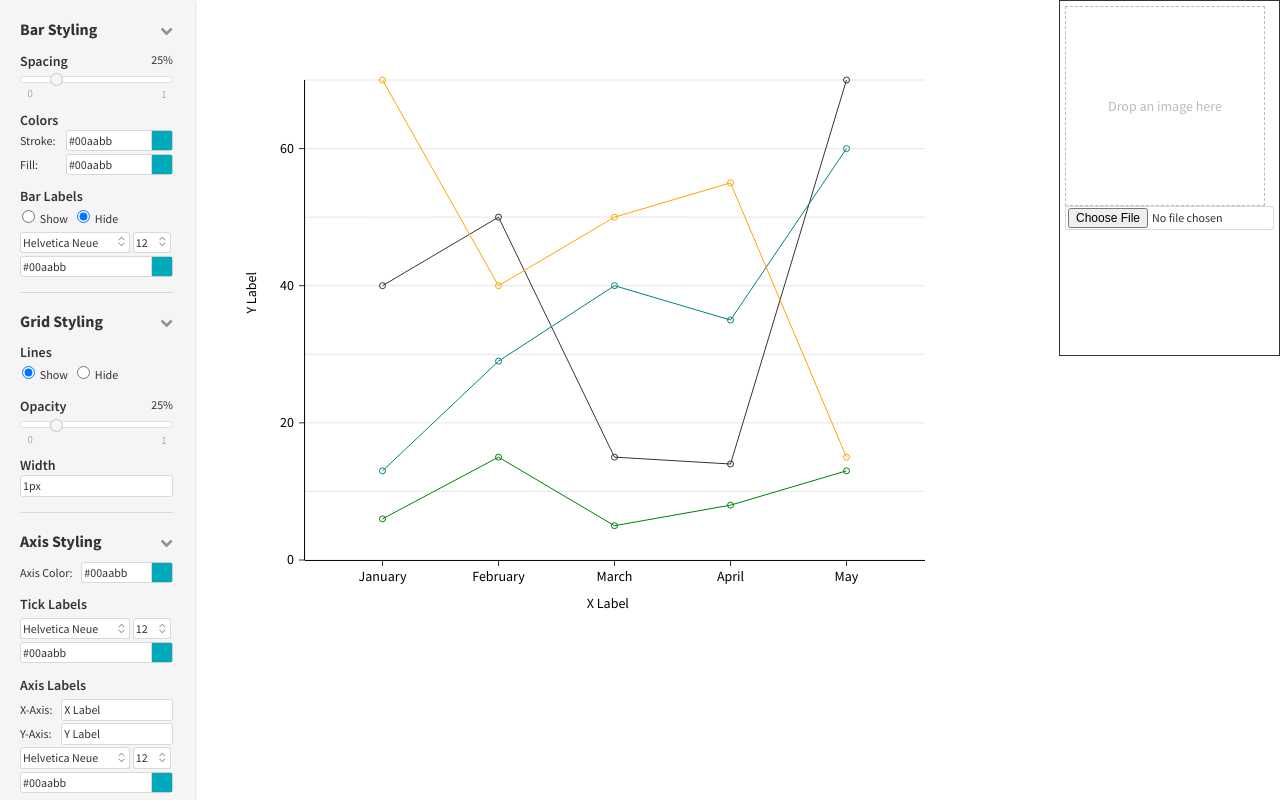
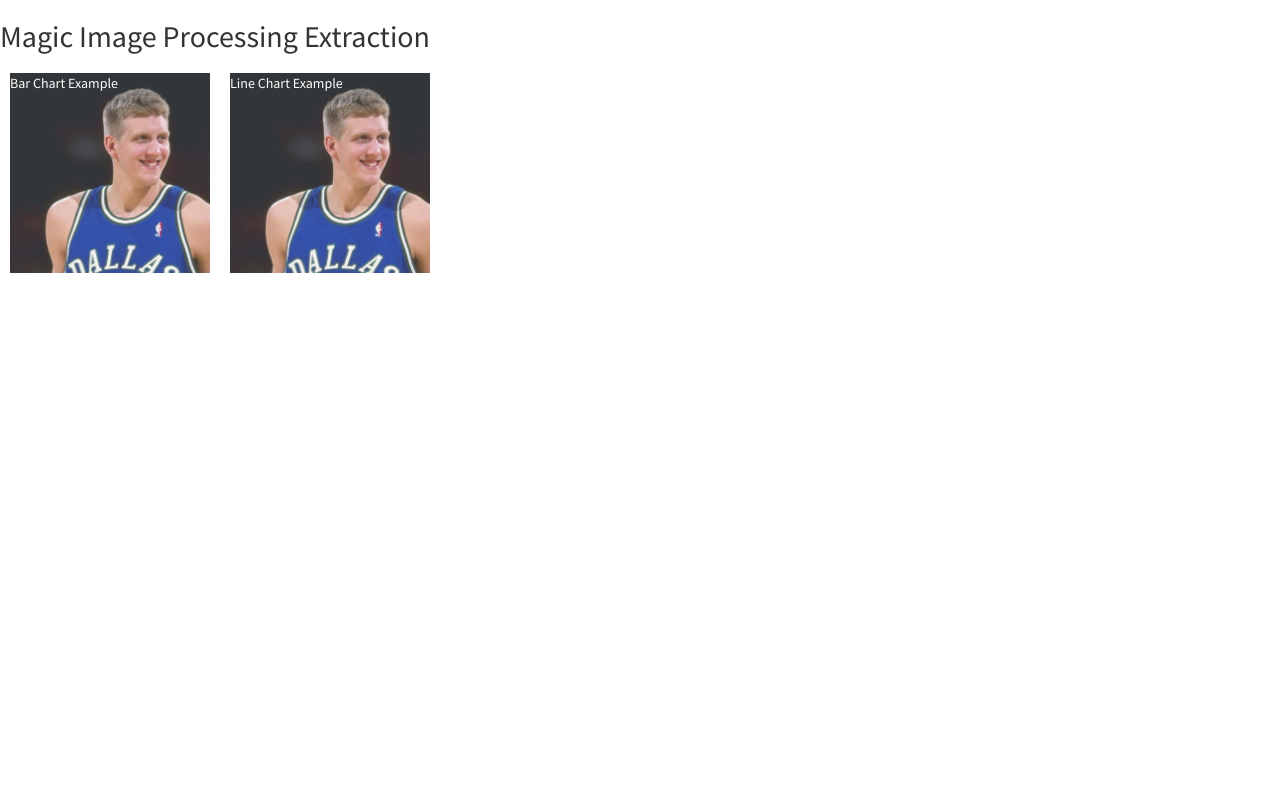
Before and after one commit to pkbriggs/project448b, a PHP site: page / in a window 1280 px wide. Run offline with PHP 8.4, Linux system fonts and the light colour scheme; some libraries are stand-ins or nearby versions.

Commit message:
Adding ability to click on an image and take you to the right chart. Extracting colors from images now also works

```diff
--- a/css/style.css
+++ b/css/style.css
@@ -59,10 +59,10 @@ input[type=radio] {
 
 .vis_controls {
 	/* position */
-	position: static;
+	position: fixed;
 	left: 0;
 	top: 0;
-	width: 195px;
+	width: 205px;
 	height: 100%;
 	overflow-y: scroll;
 
@@ -110,11 +110,16 @@ input[type=radio] {
 	max-height: 300px;
 }
 
+.image_picker_preview_container img {
+	display: block;
+	margin: 5px auto;
+}
+
 .image_dominant_color {
 	width: 100px;
 	height: 100px;
-	margin-bottom: 10px;
-	margin-top: 10px;
+	margin: 10px auto;
+	display: block;
 }
 
 .image_color_palette_color {
@@ -126,3 +131,29 @@ input[type=radio] {
 .x_axis .tick line, .y_axis .tick line {
 	stroke: #333;
 }
+
+/* style for first step in workflow */
+.chart_image_container {
+	width: 200px;
+	height: 200px;
+	margin: 10px;
+	float: left;
+	background-image: url("../img/dirk_bar.jpg");
+	background-size: cover;
+	color: white;
+	opacity: 0.8;
+}
+
+.chart_image_container:hover {
+	opacity: 1;
+	cursor: pointer;
+}
+
+#select_chart_container {
+	width: 100%;
+	height: 100%;
+}
+
+#chart_super_container {
+	display: none;
+}
--- a/index.html
+++ b/index.html
@@ -18,13 +18,27 @@
 
   <link href="https://maxcdn.bootstrapcdn.com/bootstrap/3.3.6/css/bootstrap.min.css" rel="stylesheet" integrity="sha384-1q8mTJOASx8j1Au+a5WDVnPi2lkFfwwEAa8hDDdjZlpLegxhjVME1fgjWPGmkzs7" crossorigin="anonymous">
 
-
   <!--[if lt IE 9]>
     <script src="http://html5shiv.googlecode.com/svn/trunk/html5.js"></script>
   <![endif]-->
 </head>
 
 <body>
+  <!-- First section contains types of charts you can style from the image-->
+  <section id="select_chart_container">
+    <h2>Magic Image Processing Extraction</h2>
+    <div class="chart_image_container" data-type="bar" id="bar_example">
+      Bar Chart Example
+    </div>
+
+    <div class="chart_image_container" data-type="line" id="line_example">
+      Line Chart Example
+    </div>
+  </section>
+
+  <!-- Contains the actual D3 chart and styling tools -->
+  <section id="chart_super_container">
+
     <div id="chart_info" data-type="line" data-source="1"></div>
     <div class="vis_container">
       <!-- SVG stuff added here by JS -->
@@ -72,7 +86,7 @@
             <span class="small"> Stroke: &nbsp; </span>
             <div class="strokecp cpcontainer">
               <div class="cp input-group colorpicker-component" data-type="bars" data-key="stroke">
-              <input type="text" value="#00AABB" />
+                <input type="text" value="#333" />
                 <span class="input-group-addon"><i></i></span>
               </div>
             </div>
@@ -83,7 +97,7 @@
             <span class="small"> Fill: &nbsp; </span>
             <div class="fillcp cpcontainer">
               <div class="cp input-group colorpicker-component" data-type="bars" data-key="fill">
-              <input type="text" value="#00AABB" />
+                <input type="text" value="#333" />
                 <span class="input-group-addon"><i></i></span>
               </div>
             </div>
@@ -149,7 +163,7 @@
           <!-- Color picker stuff -->
           <div class="labelcolor cpcontainer">
             <div class="cp input-group colorpicker-component" data-type="bars" data-key="fill" data-label="true">
-            <input type="text" value="#00AABB" />
+              <input type="text" value="#333" />
               <span class="input-group-addon"><i></i></span>
             </div>
           </div>
@@ -199,7 +213,7 @@
             <span class="small"> Axis Color: &nbsp; </span>
             <div class="axiscp cpcontainer">
               <div class="cp input-group colorpicker-component" data-type="axis" data-key="line_color">
-              <input type="text" value="#00AABB" />
+                <input type="text" value="#333" />
                 <span class="input-group-addon"><i></i></span>
               </div>
             </div>
@@ -266,7 +280,7 @@
           <div class="tickcolor">
             <div class="tickcp cpcontainer">
               <div class="cp input-group colorpicker-component" data-type="axis" data-key="tick_label_color">
-              <input type="text" value="#00AABB" />
+                <input type="text" value="#333" />
                 <span class="input-group-addon"><i></i></span>
               </div>
             </div>
@@ -341,7 +355,7 @@
           <div class="tickcolor">
             <div class="tickcp cpcontainer">
               <div class="cp input-group colorpicker-component" data-type="axis" data-key="label_color">
-              <input type="text" value="#00AABB" />
+                <input type="text" value="#333" />
                 <span class="input-group-addon"><i></i></span>
               </div>
             </div>
@@ -349,6 +363,8 @@
         </section>
       </div>
     </div>
+
+  </section> <!-- End of chart_super_container -->
 
   <script src="js/d3.min.js"></script>
   <script src="js/jquery-2.2.3.min.js"></script>
--- a/js/color-extractor.js
+++ b/js/color-extractor.js
@@ -1,6 +1,5 @@
 
 var NUM_COLORS_IN_PALETTE = 5;
-
 
 function getDominantColorFromImage(image) {
   var colorThief = new ColorThief();
@@ -13,6 +12,18 @@ function getColorPaletteFromImage(image, numColors) {
   return colorThief.getPalette(image, numColors);
 }
 
+function deleteOldElement(class_name, is_image) {
+  // delete existing element if it exists
+    var old_element = $("." + class_name);
+    if(old_element[0] !== undefined) {
+      if(is_image) {
+        old_element[0].remove();
+      } else {
+        old_element.empty().remove();
+      }
+    }
+}
+
 function loadAndRenderUploadedImage(image, callback) {
   // generate a new FileReader object
   var reader = new FileReader();
@@ -20,6 +31,9 @@ function loadAndRenderUploadedImage(image, callback) {
   // inject an image with the src url
   reader.onload = function(event) {
     var image_url = event.target.result;
+
+    // delete existing image if it exists
+    deleteOldElement("uploaded_image_preview", true);
 
     // create an image with the source URL we got; call the callback when it is done loading
     var img = new Image();
@@ -35,10 +49,28 @@ function loadAndRenderUploadedImage(image, callback) {
   reader.readAsDataURL(image);
 }
 
+function getCorrectNumColors(colorPalette) {
+  var result = [];
+  // iterate over the colors abstracted from the image and add them to an array
+  // until we don't need any more colors.
+  for(var i = 0; i < colorPalette.length; i++) {
+    if(i > num_chart_colors) break;
+    var curColorArray = colorPalette[i];
+    var rgbColor = "rgb(" + curColorArray[0] + ", " + curColorArray[1] + "," + curColorArray[2] + ")";
+    result.push(rgbColor);
+  }
+  return result;
+}
+
 function getColorsFromImage(image) {
+
   // get the dominant color from the image and update the dominant color div (to show the user)
   var dominantColor = getDominantColorFromImage(image);
-  $(".image_dominant_color").css("background-color", "rgb(" + dominantColor[0] + ", " + dominantColor[1] + "," + dominantColor[2] + ")");
+  dominantColor = "rgb(" + dominantColor[0] + ", " + dominantColor[1] + "," + dominantColor[2] + ")";
+  $(".image_dominant_color").css("background-color", dominantColor);
+
+  // delete existing color blocks container if it exists
+  deleteOldElement("image_color_palette_color", false);
 
   // get the color palette from the image and add a div for each color (to show the user)
   var colorPalette = getColorPaletteFromImage(image);
@@ -48,6 +80,11 @@ function getColorsFromImage(image) {
     colorBlock.style.backgroundColor = "rgb(" + color[0] + ", " + color[1] + "," + color[2] + ")";
     $(".image_color_palette_container")[0].appendChild(colorBlock);
   });
+
+  // use colors taken from graph to color lines/bars on the graph
+  var new_colors = getCorrectNumColors(colorPalette);
+  setColorScale(color_scale.domain(), new_colors);
+  updateChartConfigValue("change_color_scale", "", "", false)
 }
 
 // when a user begins dragging something over the drag area
--- a/js/interaction.js
+++ b/js/interaction.js
@@ -42,14 +42,15 @@ var chart_config = {
 };
 
 // this data and the max/min are hardcoded right now, but these eventually need to be dynamic
-var chart_type = $("#chart_info").data("type");
-var chart_data = setupChartData(chart_type);
+var chart_type = null;
+var chart_data = null;
 
 var xScale = null;
 var yScale = null;
 var xAxis = null;
-var color_scale = null;
-var lines = null;
+// code dealing with colors
+var color_scale = d3.scale.ordinal();
+var num_chart_colors = 0;
 
 
 function createSVG() {
@@ -79,13 +80,6 @@ function createChart(container) {
 
   xScale = d3.scale.ordinal().rangeRoundBands([0, CHART_WIDTH], chart_config["bars"]["spacing"]);
   yScale = d3.scale.linear().range([CHART_HEIGHT, 0]);
-
-  color_scale = d3.scale.ordinal();
-  if(chart_type === "bar") {
-    setColorScale([0, 1, 2, 3, 4], ["#333", "red", "teal", "orange", "green"]);
-  } else {
-    setColorScale(["val_one", "val_two", "val_three", "val_four"], ["#333", "teal", "orange", "green"]);
-  }
 
   // We only use this array of maps when we are in "line" mode
   var line_data = color_scale.domain().map(function(name) {
@@ -175,7 +169,7 @@ function createChart(container) {
   			.x(function(d, i) { return xScale(d["label"]) + xScale.rangeBand()/2; })
   			.y(function(d) { return yScale(d["value"]); });
 
-    lines = container.selectAll(".chart_line")
+    var lines = container.selectAll(".chart_line")
       .data(line_data)
       .enter().append("g")
         .attr("class", "data_point");
@@ -245,6 +239,18 @@ function createChart(container) {
 }
 
 $(document).ready(function() {
-  var container = createSVG();
-  createChart(container);
+  $(".chart_image_container").click(function(event) {
+    chart_type = $(this).data("type");
+    chart_data = setupChartData(chart_type);
+
+    $("#select_chart_container").css("display", "none");
+
+    // Need to add animation here!
+    $("#chart_super_container").css("display", "block");
+    $("#chart_super_container").css("position", "relative");
+
+    var container = createSVG();
+    createChart(container);
+  });
+
 });
--- a/js/setup-chart-data.js
+++ b/js/setup-chart-data.js
@@ -23,6 +23,8 @@ function setupChartData(chart_type) {
         "label": "hi"
       }
     ];
+    setColorScale([0, 1, 2, 3, 4], ["#333"]);
+    num_chart_colors = 5;
   } else {
     var chart_data = [
       {
@@ -61,6 +63,8 @@ function setupChartData(chart_type) {
         "val_four": 13,
       }
     ];
+    setColorScale(["val_one", "val_two", "val_three", "val_four"], ["#333"]);
+    num_chart_colors = 4;
   }
 
   return chart_data;
```
Also changed, not shown: img/dirk_bar.jpg (added), img/dirk_line.jpg (added). Lines whose indentation alone changed are shown as unchanged.
